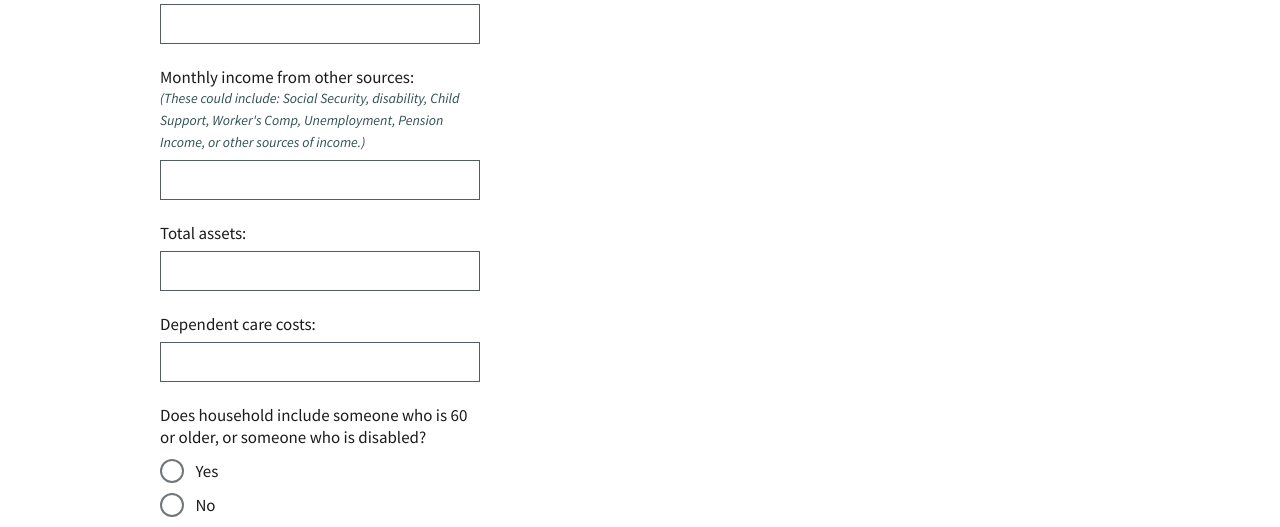
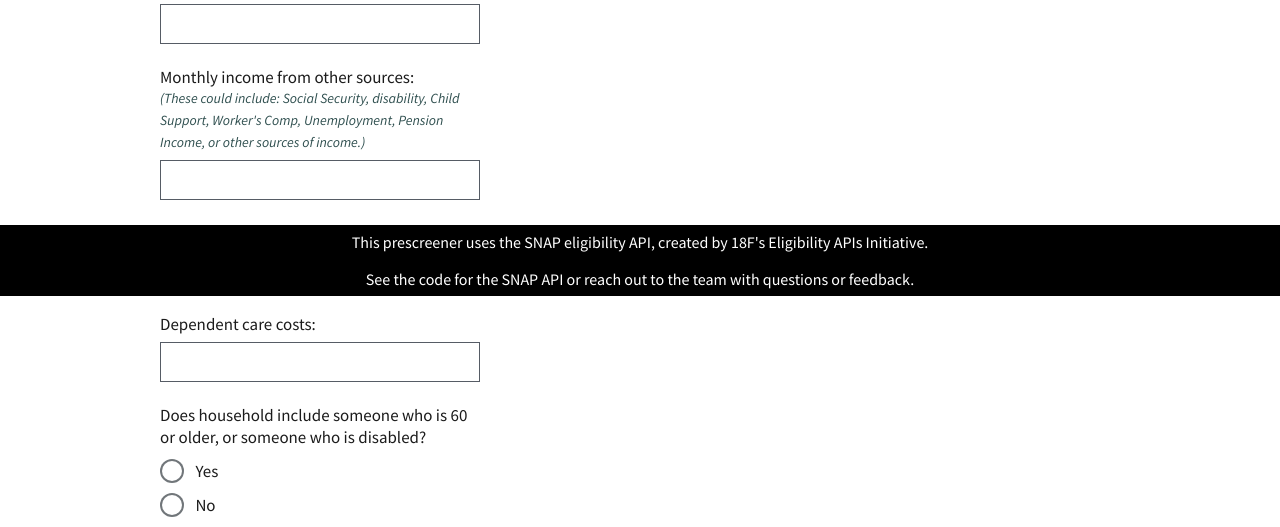
Before and after one commit to 18F/snap-prescreener-prototype, a Flask app: page / in a window 1280 px wide. Shown: the part 504-1031 px from the top of the page. Run offline with Flask 2, Linux system fonts and the light colour scheme.

Commit message:
Add v1 sticky footer

```diff
--- a/static/custom-styles.css
+++ b/static/custom-styles.css
@@ -44,3 +44,13 @@ fieldset legend {
   color: #2F4F4F;
   font-size: 14px;
 }
+
+footer {
+  color: white;
+  background-color: black;
+  text-align: center;
+  position: fixed;
+  bottom: 0;
+  width: 100%;
+  padding: 8px;
+}
--- a/templates/prescreener.html
+++ b/templates/prescreener.html
@@ -235,6 +235,11 @@
         </div>
       </div>
     </div>
+    <footer>
+      This prescreener uses the SNAP eligibility API, created by 18F's Eligibility APIs Initiative.
+      <br/><br/>
+      See the code for the SNAP API or reach out to the team with questions or feedback.
+    </footer>
   </body>
   <script type="text/javascript">
       function toggleReasons () {
```
